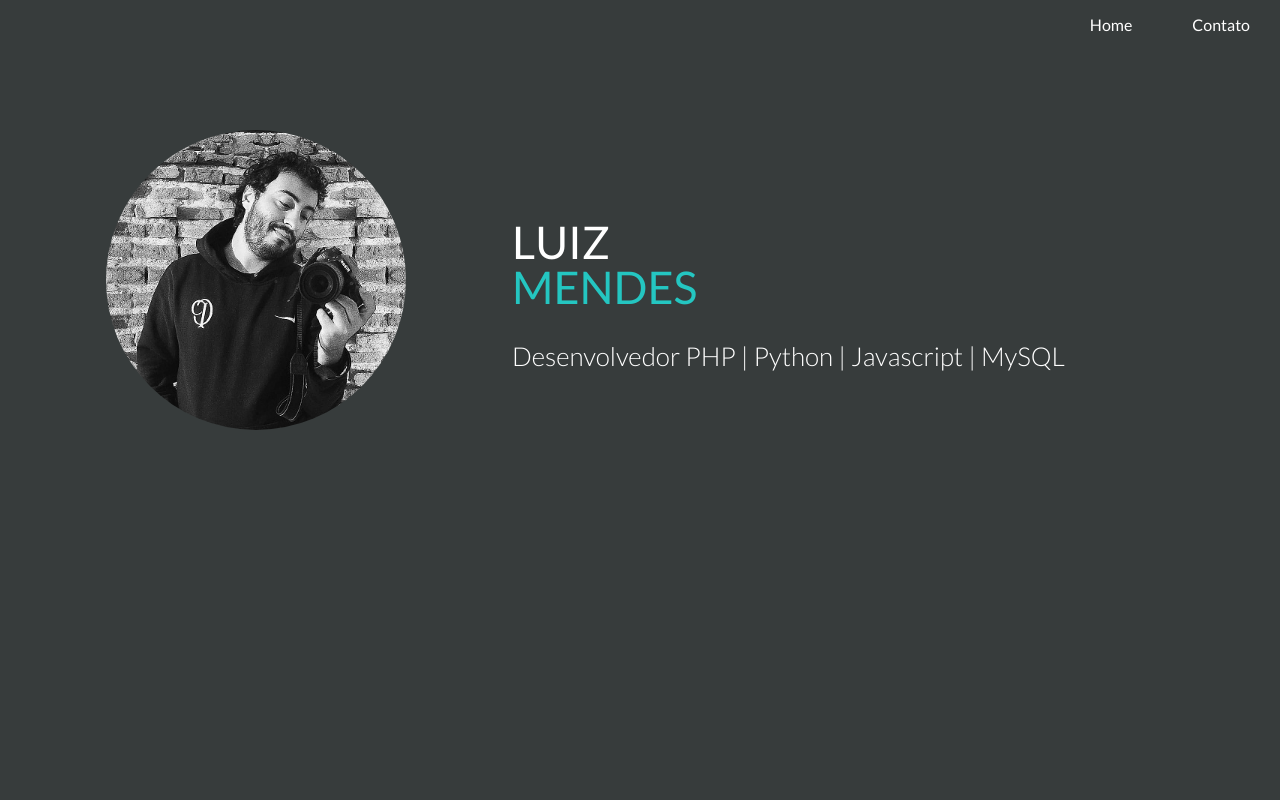
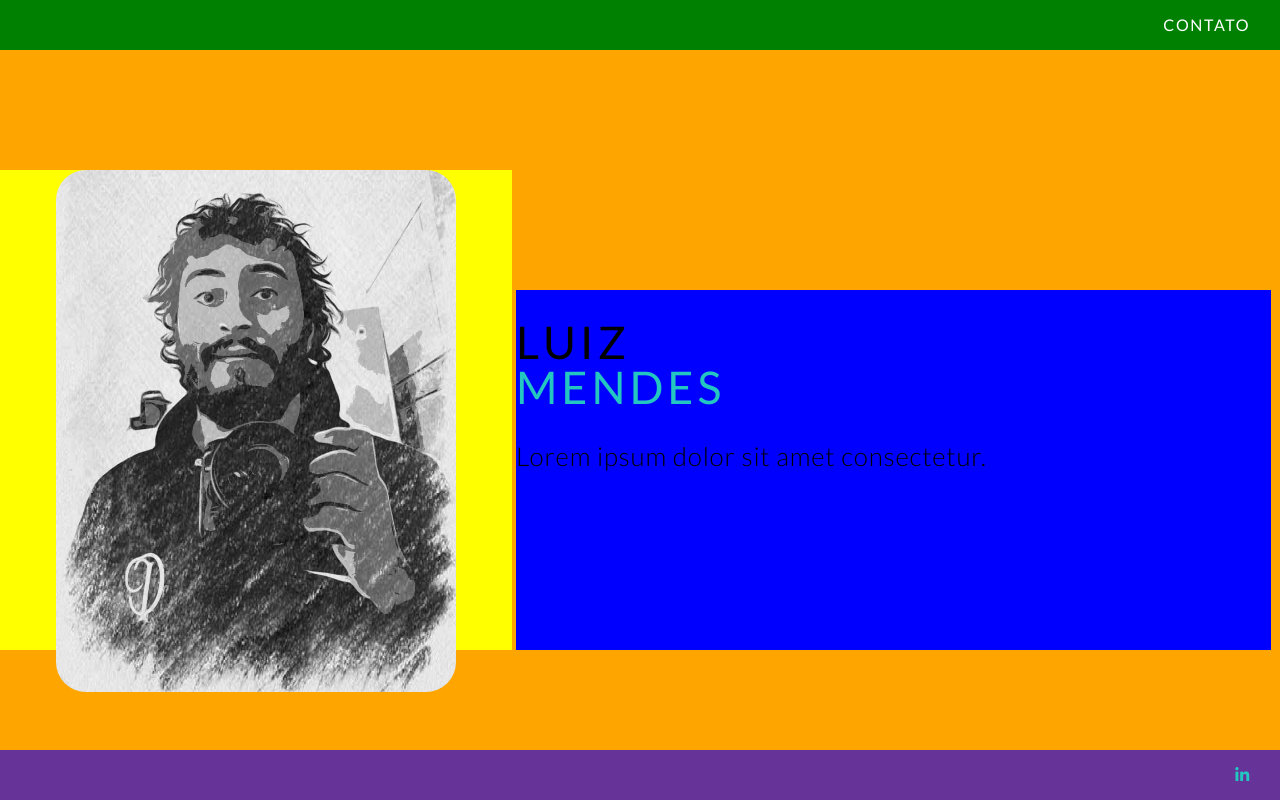
Before and after one commit to MENEL4US/my-website, a PHP site: page / in a window 1280 px wide. Run offline with PHP 8.4, Linux system fonts and the light colour scheme; some libraries are stand-ins or nearby versions.

Commit message:
Posicionando os elementos na página

```diff
--- a/css/styles.css
+++ b/css/styles.css
@@ -3,19 +3,32 @@ html {
     padding: 0;
     font-family: 'Lato', sans-serif;
     letter-spacing: 0.05rem;
-    font-size: 0;
+    /* font-size: 0; */
 }
 
 body {
     margin: 0;
     padding: 0;
-    background-color: #373C3C;
+    /* background-color: #373C3C; */
+}
+
+.container {
+    align-items: center;
+    display: flex;
+    /* flex-direction: row; */
+    justify-content: center;
+    /* align-items: center; */
+    background-color: gold;
 }
 
 .navigation {
-    background-color: #373C3C;
-    color: #fff;
+    /* background-color: #373C3C; */
+    background-color: green;
+    /* color: #fff; */
     height: 50px;
+    /* animation: navigation-menu 5s; */
+    max-width: 1366px;
+    width: 100vw;
 }
 
 .navigation ul {
@@ -28,59 +41,163 @@ body {
 
 .navigation ul li {
     display: inline-block;
-    padding-left: 30px;
+    /* padding-left: 30px; */
     padding-right: 30px;
     line-height: 50px;
-    letter-spacing: 0.1rem;
-    font-size: 16px;
+    /* letter-spacing: 0.1rem; */
+    /* font-size: 16px; */
 }
 
-.navigation ul li:hover {
+.navigation ul li span {
+    font-size: 16px;
+    letter-spacing: 0.1rem;
+    color: #ffffff;
+}
+
+.navigation ul li span:hover {
     color: #24C6C1;
     cursor: pointer;
 }
 
-.capa {
-    color: #fff;
+.navigation ul li a:hover {
+    /* color: #24C6C1; */
+    cursor: pointer;
+    /* letter-spacing: 0.1rem; */
+    /* font-size: 16px; */
 }
 
-.capa h1 {
+.navigation li.hamburguer-icon {
+    display: none;
+}
+
+.footer {
+    background-color: rebeccapurple;
+    height: 50px;
+    width: 100%;
+}
+
+.footer ul {
+    margin: 0;
+    list-style: none;
+    text-align: right;
+    /* padding-right: 30px; */
+}
+
+.footer ul li {
+    padding-right: 30px;
+    line-height: 50px;
+}
+
+.footer ul li a {
+    font-size: 16px;
+    color: #24C6C1;
+    text-decoration: none;
+}
+
+
+/* .navigation ul li:hover {
+    color: #24C6C1;
+    cursor: pointer;
+} */
+
+.banner {
+    /* color: #fff; */
+    background-color: orange;
+    /* height: calc(100vh - 50px);
+    max-width: 1200px; */
+    height: calc(100vh - 100px);
+    max-width: 1366px;
+    width: 100vw;
+}
+
+.banner h1 {
     font-weight: 400;
     letter-spacing: 0.25rem;
     font-size: 45px;
-    margin-top: 170px;
+    /* margin-top: 170px; */
     text-transform: uppercase;
     line-height: 45px;
 }
 
-.capa h2 {
+.banner h2 {
     font-size: 26px;
     font-weight: 300;
 }
 
-.capa span {
+.banner span {
     color: #24C6C1;
     display: block;
 }
 
-.capa .profile-pic,
-.capa .profile-title {
+.banner .pic,
+.banner .title {
     display: inline-block;
-    height: 550px;
+    /* height: 550px; */
     vertical-align: top;
 }
 
-.profile-pic {
+.banner .pic {
+    background-color: yellow;
     width: 40%;
     text-align: center;
+    margin-top: 15vh;
+    height: 60vh;
 }
 
-.profile-pic img {
-    width: 300px;
-    border-radius: 50%;
-    margin-top: 80px;
+.banner .title {
+    background-color: blue;
+    width: 59%;
+    height: 45vh;
+    margin-top: 30vh;
 }
 
-.profile-title {
-    width: 60%;
+.pic {
+    /* width: 40%; */
+    /* text-align: center; */
+    /* animation: profile-capa 5s; */
 }
+
+.pic img {
+    max-width: 400px;
+    border-radius: 30px;
+    /* margin-top: 80px; */
+}
+
+.title {
+    /* width: 59%; */
+    /* animation: profile-title 5s; */
+}
+
+@keyframes profile-capa {
+    0% {
+        opacity: 0;
+        transform: translate(0px, 50px);
+    }
+    100% {
+        opacity: 1;
+        transform: translate(0px, 0px);
+    }
+}
+
+@keyframes profile-title {
+    0% {
+        opacity: 0;
+        transform: translate(0px, -50px);
+    }
+    100% {
+        opacity: 1;
+        transform: translate(0px, 0px);
+    }
+}
+
+@keyframes navigation-menu {
+    0% {
+        opacity: 0;
+    }
+    50% {
+        opacity: 0;
+    }
+    100% {
+        opacity: 1;
+    }
+}
--- a/index.php
+++ b/index.php
@@ -1,3 +1,7 @@
+<?php
+    $v = time();
+?>
+
 <!DOCTYPE html>
 <html lang="pt-BR">
 <head>
@@ -10,28 +14,39 @@
     <link rel="preconnect" href="https://fonts.gstatic.com" crossorigin>
     <link href="https://fonts.googleapis.com/css2?family=Lato:wght@300;400&display=swap" rel="stylesheet">
 
-    <link rel="stylesheet" href="css/styles.css">
+    <script src="https://kit.fontawesome.com/8f1e203266.js" crossorigin="anonymous"></script>
+
+    <link rel="stylesheet" href="css/styles.css?<?=$v;?>">
 </head>
+
 <body>
-
-    <div class="navigation">
-        <ul>
-            <li>Home</li>
-            <li>Contato</li>
-        </ul>
+    <div class="container">
+        <div class="navigation">
+            <ul>
+                <li><span title="Exibir contato">CONTATO</span></li>
+                <li class="hamburguer-icon">&#9776;</li>
+            </ul>
+        </div>
     </div>
 
-    <div class="capa">
+    <div class="container">
+        <div class="banner">
+            <div class="pic">
+                <img src="img/luiz-mendes.png" alt="Foto de Luiz Mendes">
+            </div>
 
-        <div class="profile-pic">
-            <img src="img/luiz-mendes.jpeg" alt="Foto de Luiz Mendes">
+            <div class="title">
+                <h1>Luiz<span>Mendes</span></h1>
+                <h2>Lorem ipsum dolor sit amet consectetur.</h2>
+            </div>
         </div>
+    </div>
 
-        <div class="profile-title">
-            <h1>Luiz <span>Mendes</span></h1>
-            <h2>Desenvolvedor PHP | Python | Javascript | MySQL</h2>
-
-
+    <div class="container">
+    <div class="footer">
+            <ul>
+                <li title="Perfil do linkedin"><a href=""><i class="fa-brands fa-linkedin-in"></i></a></li>
+            </ul>
         </div>
     </div>
 
@@ -40,5 +55,5 @@
 <!--
     Luiz Mendes
     Florianópolis, SC
-    16/03/2022
+    23/03/2022
 -->
```
Also changed, not shown: img/luiz-mendes.jpeg (deleted), img/luiz-mendes.png (added).
